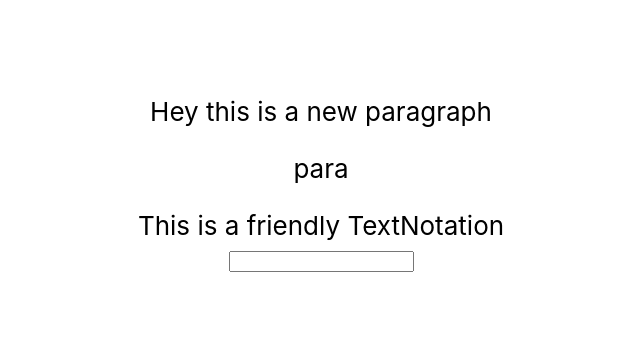
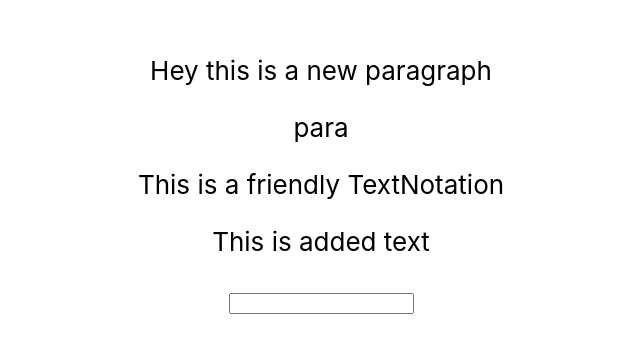
Before and after one commit to triangletrianglesquareplusx/git-experiment, a React (Create React App) app: page / in a window 1280 px wide. Shown: the part 216-568 px from the top of the page, without its empty margins (319-959 px from the left). Built offline with nearby package versions, Linux system fonts and the light colour scheme.

Commit message:
added p in textnotation

```diff
--- a/src/components/TextNotation.jsx
+++ b/src/components/TextNotation.jsx
@@ -2,7 +2,12 @@ import React from "react";
 
 function TextNotation() {
   console.log("text notation running");
-  return <div>This is a friendly TextNotation</div>;
+  return (
+    <>
+      <div>This is a friendly TextNotation</div>
+      <p>This is added text</p>
+    </>
+  );
 }
 
 export default TextNotation;
```
